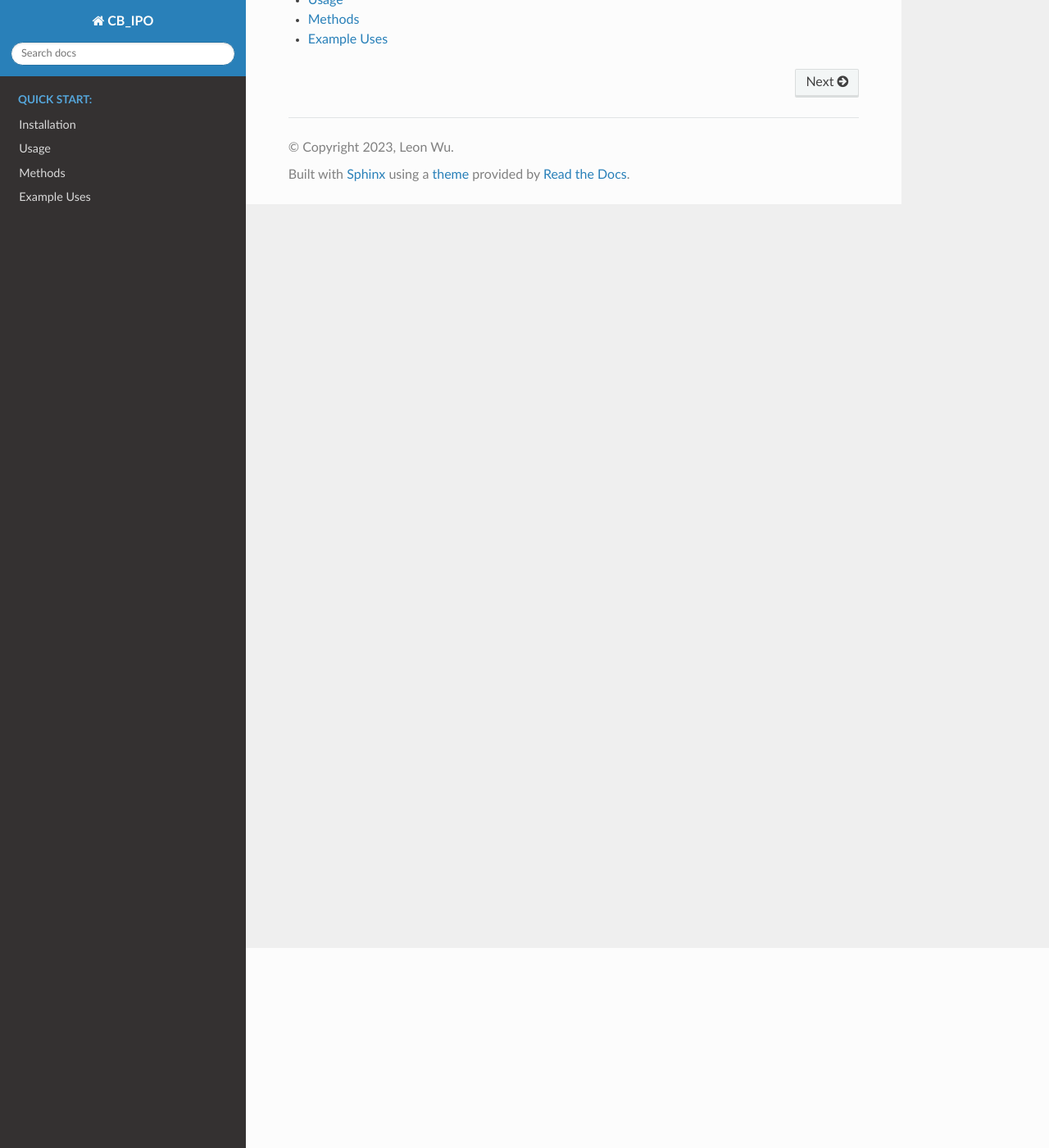
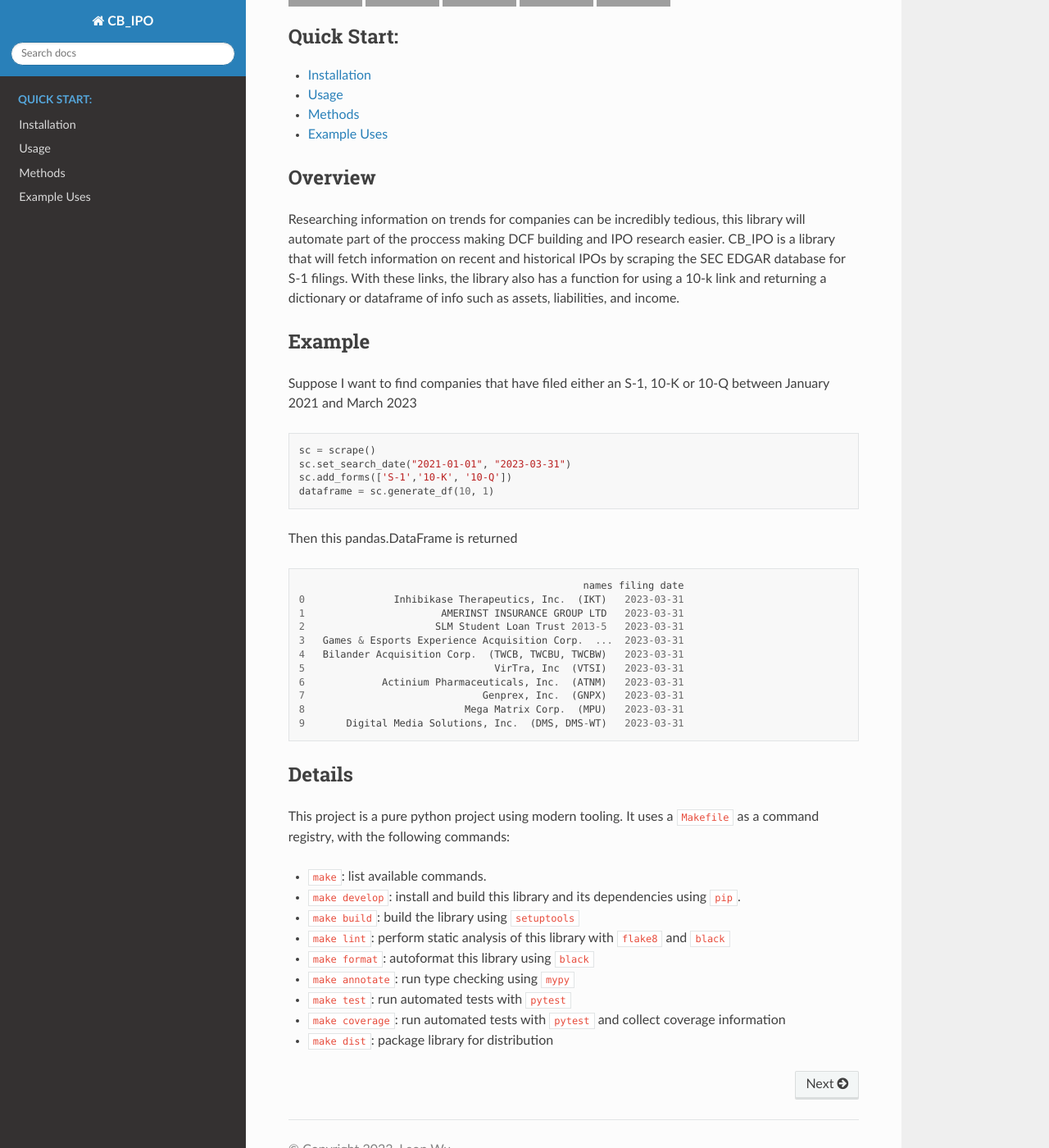
Before and after one commit to llw2128/CB_IPO, a Sphinx documentation site: the page built from docs/index.rst, in a window 1280 px wide and 1400 px high, scrolled down 244 px. Shown: the whole window at 82% size. Built offline with Sphinx 7.4.7 and the Read the Docs theme 2.0.0, drawn with Linux system fonts in a browser that asks for light colours; some of the changed text lies outside the part shown; grey boxes are pictures that could not be loaded.

Commit message:
updated documentation

```diff
--- a/docs/conf.py
+++ b/docs/conf.py
@@ -32,7 +32,7 @@ release = '0.2.0'
 # Add any Sphinx extension module names here, as strings. They can be
 # extensions coming with Sphinx (named 'sphinx.ext.*') or your custom
 # ones.
-extensions = ['sphinx.ext.autodoc', 'sphinx.ext.napoleon','nbsphinx']
+extensions = ['sphinx.ext.autodoc', 'sphinx.ext.napoleon','nbsphinx','IPython.sphinxext.ipython_console_highlighting']
 
 
 # Add any paths that contain templates here, relative to this directory.
--- a/docs/index.rst
+++ b/docs/index.rst
@@ -5,6 +5,24 @@
 
 Welcome to CB_IPO's documentation!
 ==================================
+
+This is a library designed for quick webscraping in finding information on SEC filings with a focus on new IPOs and annual reports.
+
+
+..  image:: https://github.com/llw2128/CB_IPO/workflows/Build%20Status/badge.svg?branch=main
+   :target: https://github.com/llw2128/CB_IPO/actions?query=workflow%3A%22Build+Status%22
+
+..  image:: https://codecov.io/gh/llw2128/CB_IPO/branch/main/graph/badge.svg
+   :target: https://codecov.io/gh/llw2128/CB_IPO
+
+..  image:: https://img.shields.io/badge/License-Apache_2.0-green.svg
+   :target: https://opensource.org/licenses/Apache-2.0
+
+..  image:: https://img.shields.io/github/issues/llw2128/CB_IPO
+   :target: https://img.shields.io/github/issues/llw2128/CB_IPO
+
+..  image:: https://img.shields.io/pypi/v/CB_IPO
+   :target: https://pypi.org/project/CB-IPO/
 
 .. toctree::
    :maxdepth: 1
@@ -14,3 +32,48 @@ Welcome to CB_IPO's documentation!
    usage
    methods
    examples
+
+Overview
+--------
+Researching information on trends for companies can be incredibly tedious, this library will automate part of the proccess making DCF building and IPO research easier.
+CB_IPO is a library that will fetch information on recent and historical IPOs by scraping the SEC EDGAR database for S-1 filings.
+With these links, the library also has a function for using a 10-k link and returning a dictionary or dataframe of info such as assets, liabilities, and income.
+
+Example
+-------
+Suppose I want to find companies that have filed either an S-1, 10-K or 10-Q between January 2021 and March 2023
+::
+
+   sc = scrape()
+   sc.set_search_date("2021-01-01", "2023-03-31")
+   sc.add_forms(['S-1','10-K', '10-Q'])
+   dataframe = sc.generate_df(10, 1)
+
+Then this pandas.DataFrame is returned
+::
+
+                                                   names filing date
+   0               Inhibikase Therapeutics, Inc.  (IKT)   2023-03-31
+   1                       AMERINST INSURANCE GROUP LTD   2023-03-31
+   2                      SLM Student Loan Trust 2013-5   2023-03-31
+   3   Games & Esports Experience Acquisition Corp.  ...  2023-03-31
+   4   Bilander Acquisition Corp.  (TWCB, TWCBU, TWCBW)   2023-03-31
+   5                                VirTra, Inc  (VTSI)   2023-03-31
+   6             Actinium Pharmaceuticals, Inc.  (ATNM)   2023-03-31
+   7                              Genprex, Inc.  (GNPX)   2023-03-31
+   8                           Mega Matrix Corp.  (MPU)   2023-03-31
+   9       Digital Media Solutions, Inc.  (DMS, DMS-WT)   2023-03-31
+
+Details
+-------
+This project is a pure python project using modern tooling. It uses a ``Makefile`` as a command registry, with the following commands:
+
+* ``make``: list available commands.
+* ``make develop``: install and build this library and its dependencies using ``pip``.
+* ``make build``: build the library using ``setuptools``
+* ``make lint``: perform static analysis of this library with ``flake8`` and ``black``
+* ``make format``: autoformat this library using ``black``
+* ``make annotate``: run type checking using ``mypy``
+* ``make test``: run automated tests with ``pytest``
+* ``make coverage``: run automated tests with ``pytest`` and collect coverage information
+* ``make dist``: package library for distribution
```
Also changed, not shown: README.md (+1 -1 lines), docs/usage.rst (+14 -0 lines), docs/Example Cases.ipynb, 1 other file.
